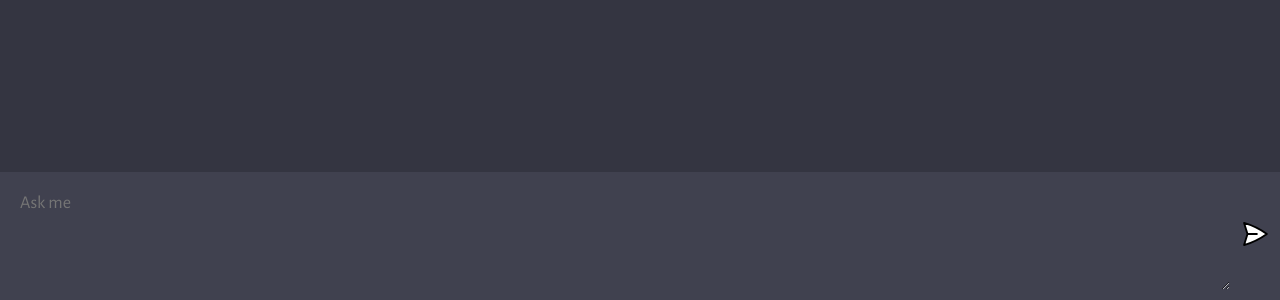
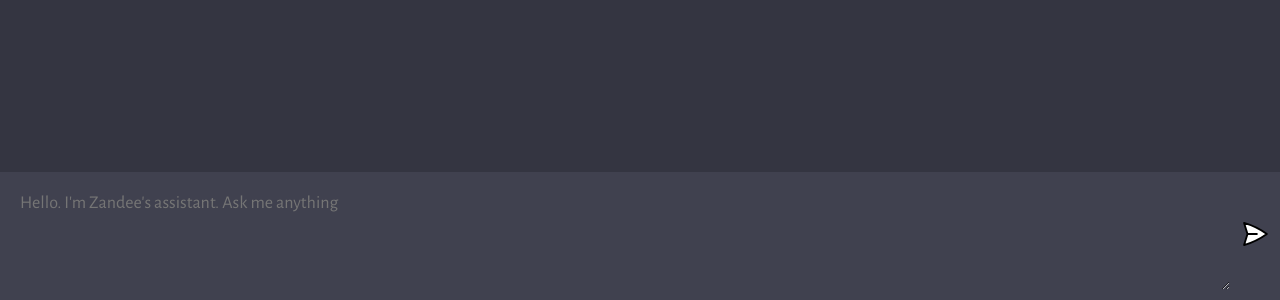
Before and after one commit to liqidchaos/zantest, a website built with Vite: page client/index.html in a window 1280 px wide. Shown: the part 500-800 px from the top of the page. Built offline with nearby package versions, Linux system fonts and the light colour scheme.

Commit message:
personalized message

```diff
--- a/client/index.html
+++ b/client/index.html
@@ -34,7 +34,7 @@
           id=""
           cols="5"
           rows="4"
-          placeholder="Ask me"
+          placeholder="Hello. I'm Zandee's assistant. Ask me anything"
         ></textarea>
         <button type="submit"><img src="assets/send.svg" /></button>
       </form>
```
